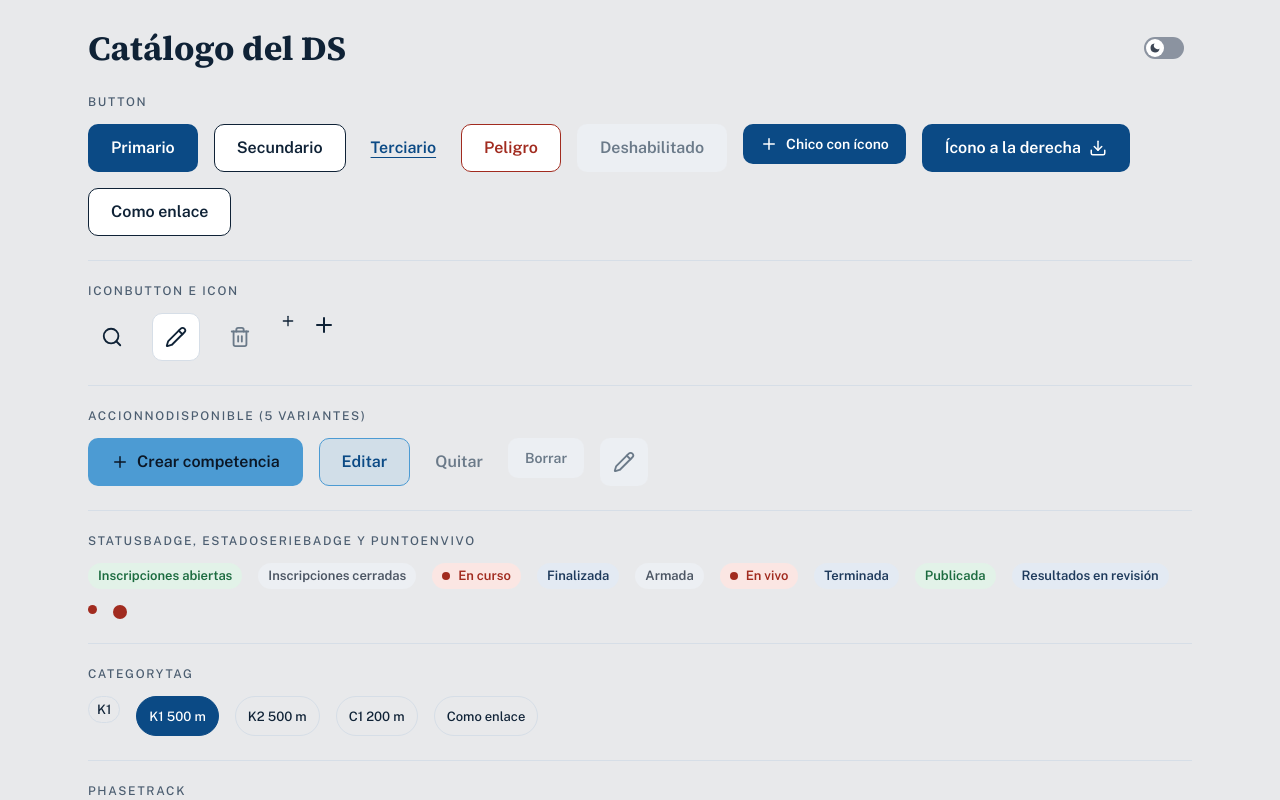
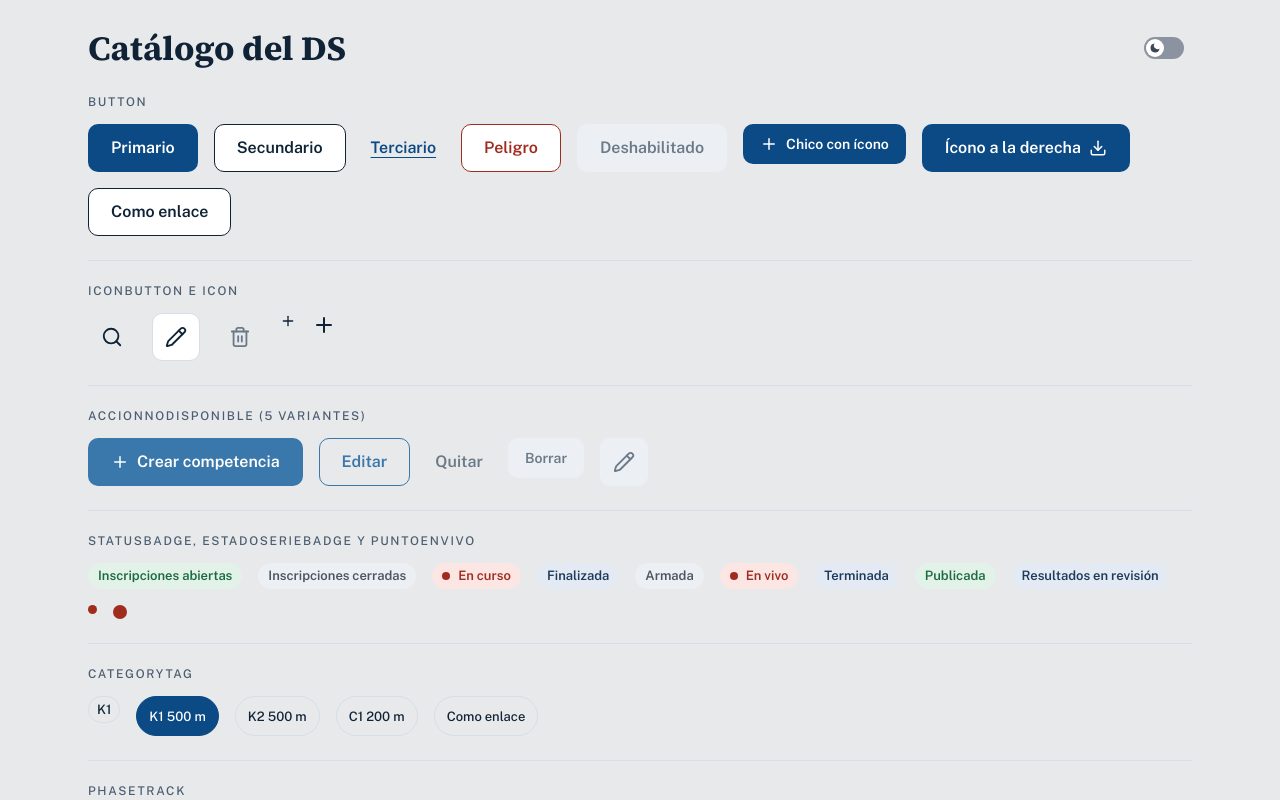
Before and after one commit to sacramento-software/Sistema_Gestion_FUC, a Next.js app: page /catalogo-ds in a window 1280 px wide. Shown: the top 800 px of the page. Built offline with nearby package versions, Linux system fonts and the light colour scheme; no server answers; a web font is replaced by a local one.

Commit message:
Celeste de los botones más apagado y sobrio

```diff
--- a/src/components/demo/AccionNoDisponible.module.css
+++ b/src/components/demo/AccionNoDisponible.module.css
@@ -56,22 +56,22 @@
 
 /* Altas y «Ver detalles»: se ven activos (celeste) aunque no hagan nada; el aviso sale al tocarlos. */
 .primario {
-  color: var(--marino-950);
-  background: var(--celeste-sello);
+  color: var(--blanco);
+  background: var(--celeste-boton);
   cursor: pointer;
 }
 .primario:hover {
-  background: color-mix(in srgb, var(--celeste-sello) 82%, var(--blanco));
+  background: var(--celeste-boton-hover);
 }
 
 .secundario {
-  color: var(--color-accion);
-  background: color-mix(in srgb, var(--celeste-sello) 14%, transparent);
-  border-color: var(--celeste-sello);
+  color: var(--celeste-boton);
+  background: transparent;
+  border-color: var(--celeste-boton);
   cursor: pointer;
 }
 .secundario:hover {
-  background: color-mix(in srgb, var(--celeste-sello) 28%, transparent);
+  background: color-mix(in srgb, var(--celeste-boton) 12%, transparent);
 }
 
 .terciario {
--- a/src/styles/tokens/colors.css
+++ b/src/styles/tokens/colors.css
@@ -14,6 +14,9 @@
   --azul-200: #A6CFF4;
   /* Base: marca (solo gráfico) */
   --celeste-sello: #4C9BD3;
+  /* Celeste apagado para botones: más sobrio que el del sello */
+  --celeste-boton: #3A77AA;
+  --celeste-boton-hover: #2F6592;
   --amarillo-sello: #E8B320;
   /* Base: neutros */
   --blanco: #FFFFFF;
```
